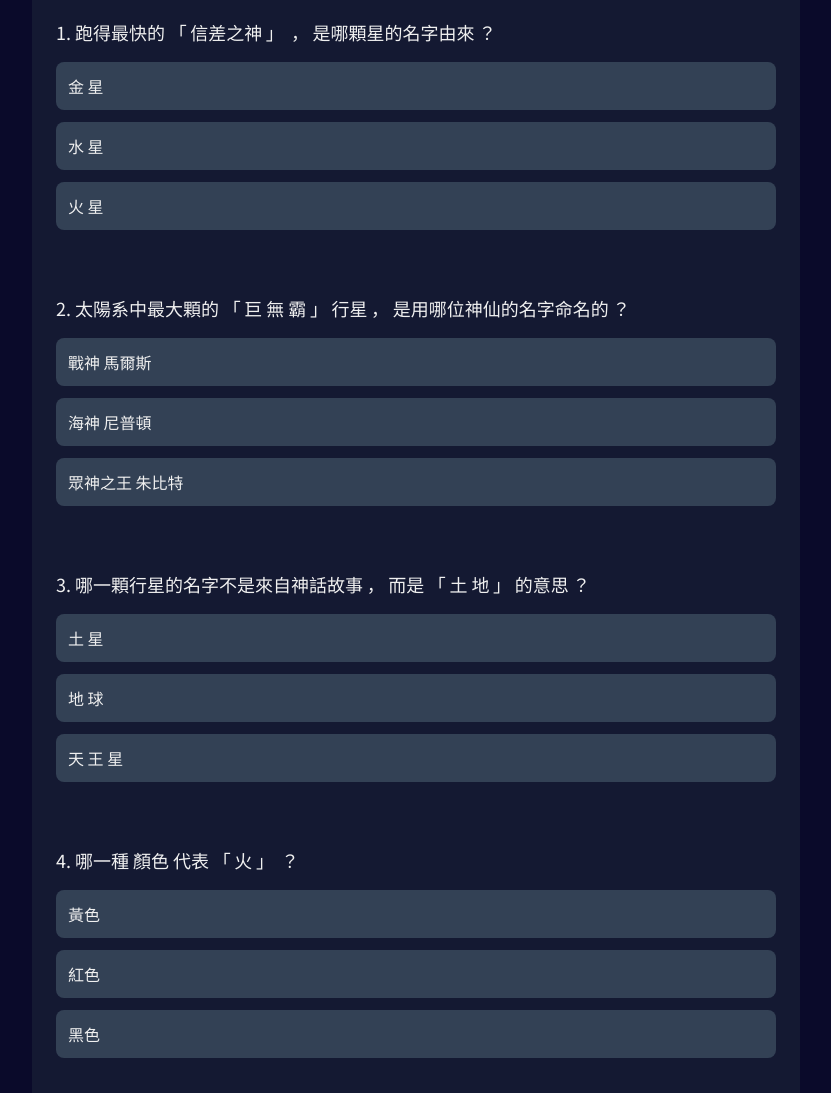
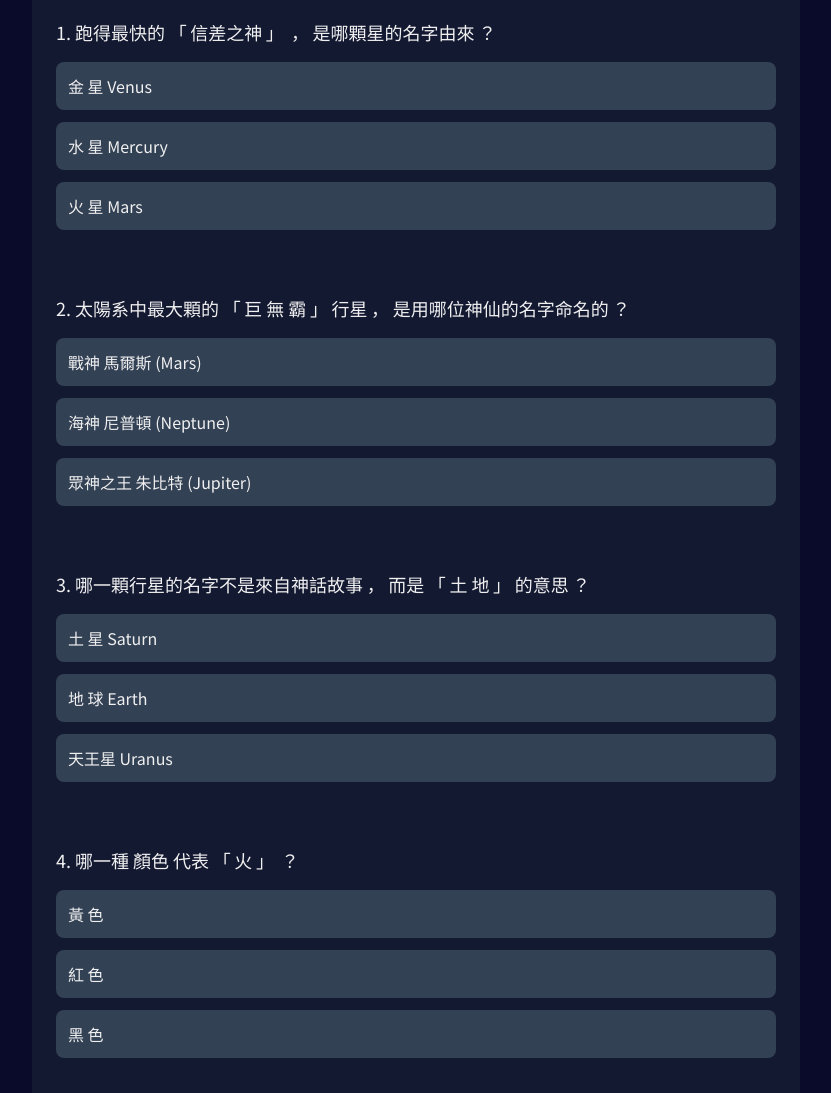
Before and after one commit to cybill301/nhps.outerSpace, a plain HTML site: page index.html in a window 1280 px wide. Shown: the part 1940-3033 px from the top of the page, without its empty margins (224-1055 px from the left). Drawn offline with nearby package versions, Linux system fonts and the light colour scheme.

Commit message:
Update index.html
quizData modified.

```diff
--- a/index.html
+++ b/index.html
@@ -224,7 +224,7 @@
 
         <footer class="text-center mt-16 text-gray-500 text-sm">
             <p class="mb-2">有趣的宇宙<span class="punct">，</span>等著你去發現喔<span class="punct">！</span></p>
-            <p>&copy; 2025 | Designed by Cybill Wang</p>
+            <p>&copy; 2025 | Designed by Cybill Wang | cybill31@gmail.com</p>
         </footer>
     </div>
 
@@ -244,23 +244,23 @@
         const quizData = [
             {
                 question: "跑得最快的「信差之神」，是哪顆星的名字由來？",
-                options: ["金 星", "水 星", "火 星"],
-                answer: "水 星"
+                options: ["金 星 Venus", "水 星 Mercury", "火 星 Mars"],
+                answer: "水 星 Mercury"
             },
             {
                 question: "太陽系中最大顆的「巨 無 霸」行星，是用哪位神仙的名字命名的？",
-                options: ["戰神 馬爾斯", "海神 尼普頓", "眾神之王 朱比特"],
-                answer: "眾神之王 朱比特"
+                options: ["戰神 馬爾斯 (Mars)", "海神 尼普頓 (Neptune)", "眾神之王 朱比特 (Jupiter)"],
+                answer: "眾神之王 朱比特 (Jupiter)"
             },
             {
                 question: "哪一顆行星的名字不是來自神話故事，而是「土 地」的意思？",
-                options: ["土 星", "地 球", "天 王 星"],
-                answer: "地 球"
+                options: ["土 星 Saturn", "地 球 Earth", "天王星 Uranus"],
+                answer: "地 球 Earth"
             },
             {
                 question: "哪一種 顏色 代表「火」？",
-                options: ["黃色", "紅色", "黑色"],
-                answer: "紅色"
+                options: ["黃 色", "紅 色", "黑 色"],
+                answer: "紅 色"
             },
             {
                 question: "司馬遷幫五顆星星取了什麼名字？",
```
